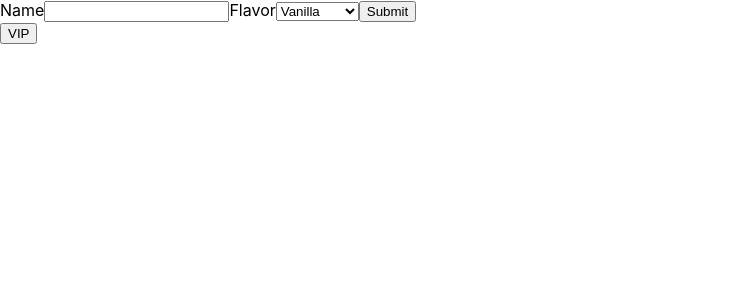
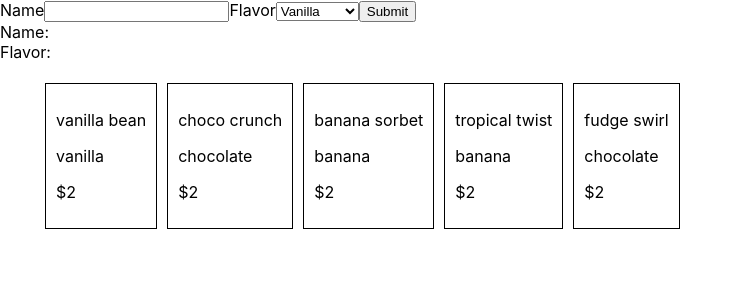
Before and after one commit to dpcairns/react-sandbox-feb2021, a React (Create React App) app: page / in a window 1280 px wide. Shown: the top 300 px of the page, without its empty margins (0-743 px from the left). Built offline with nearby package versions, Linux system fonts and the light colour scheme.

Commit message:
add list of ice cream

```diff
--- a/src/App.css
+++ b/src/App.css
@@ -2,3 +2,17 @@
 font-size: 20px;
 text-align: center;
 }
+
+li {
+    list-style: none;
+}
+.list {
+    display: flex;
+    flex-wrap: wrap;
+}
+
+.cream {
+    padding: 10px;
+    border: solid 1px black;
+    margin: 5px;
+}
--- a/src/App.js
+++ b/src/App.js
@@ -1,5 +1,6 @@
 import React from 'react';
 import './App.css';
+import iceCreams from './ice-cream.js';
 
 // Import the necessary styles, or include them
 export default class App extends React.Component {
@@ -20,12 +21,7 @@ export default class App extends React.Component {
      });
   }
 
-  handleVIPClick = () => {
-    this.setState({ name: 'lady gaga' })
-  }
-
   render() {
-    console.log(this.state);
 
       return (
         <>
@@ -40,7 +36,7 @@ export default class App extends React.Component {
             Flavor
             <select
               value={this.state.flavor}
-              onChange={e => {
+              onChange={(e) => {
                 this.setState({
                   flavor: e.target.value
                 })
@@ -52,7 +48,25 @@ export default class App extends React.Component {
             </select>
             <button>Submit</button>
         </form>
-        <button onClick={this.handleVIPClick}>VIP</button>
+
+        <div>
+          Name: {this.state.name}
+        </div>
+        <div>
+          Flavor: {this.state.flavor}
+        </div>
+        <ul className="list">
+          {
+            iceCreams.map(iceCream => <li
+            key={iceCream.name}
+            className="cream">
+              <p>{iceCream.name}</p>
+              <p>{iceCream.category}</p>
+              <p>${iceCream.cost}</p>
+            </li>)
+          }
+        </ul>
+
         </>
     );
   }
--- /dev/null
+++ b/src/ice-cream.js
@@ -0,0 +1,29 @@
+/* eslint-disable */
+
+export default [
+    {
+        name: 'vanilla bean',
+        category: 'vanilla',
+        cost: 2,
+    },
+    {
+        name: 'choco crunch',
+        category: 'chocolate',
+        cost: 2,
+    },
+    {
+        name: 'banana sorbet',
+        category: 'banana',
+        cost: 2,
+    },
+    {
+        name: 'tropical twist',
+        category: 'banana',
+        cost: 2,
+    },
+    {
+        name: 'fudge swirl',
+        category: 'chocolate',
+        cost: 2,
+    }
+];
```
Also changed, not shown: src/IceCream.js (added, +11 -0 lines).
